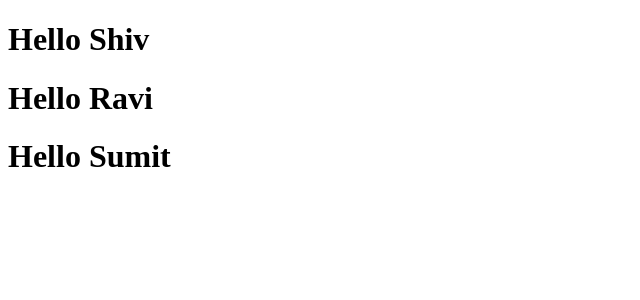
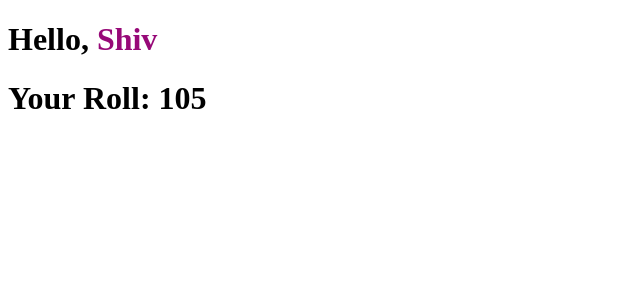
Before and after one commit to shivshaktisahoo/React-JS, a React (Create React App) app in the folder my-app/: page / in a window 1280 px wide. Shown: the top 300 px of the page, without its empty margins (0-640 px from the left). Built offline with nearby package versions, Linux system fonts and the light colour scheme.

Commit message:
JSX & Props in function ans class

```diff
--- a/my-app/package.json
+++ b/my-app/package.json
@@ -6,6 +6,7 @@
     "@testing-library/jest-dom": "^5.16.1",
     "@testing-library/react": "^12.1.2",
     "@testing-library/user-event": "^13.5.0",
+    "prop-types": "^15.8.1",
     "react": "^17.0.2",
     "react-dom": "^17.0.2",
     "react-scripts": "5.0.0",
--- /dev/null
+++ b/my-app/src/App.css
@@ -0,0 +1,6 @@
+.bg{
+    background-color: burlywood;
+}
+h1>span{
+    color: rgb(151, 9, 120);
+}
--- a/my-app/src/App.js
+++ b/my-app/src/App.js
@@ -1,14 +1,17 @@
-import React, {Component} from "react";
-import Student from "./Student";
+import React from "react";
+// import Student from "./Student";
+import "./App.css";
 
-const App = () => {
-    return (
-        <div>
-            <Student name="Shiv"/>
-            <Student name="Ravi"/>
-            <Student name="Sumit"/>
-        </div>
-    );
-}
+// const App = () => {
+//     return (
+//         <div>
+//             <Student name="Shiv"/>
+//             <Student name="Ravi"/>
+//             <Student name="Sumit"/>
+//         </div>
+//     );
+// }
 
-export default App;
+const el = <h1 className="bg">Hello</h1>
+
+export default el;
--- a/my-app/src/Student.js
+++ b/my-app/src/Student.js
@@ -1,7 +1,22 @@
-import React from "react";
-
-const Student = (props) => {
-    return <h1>Hello {props.name}</h1>;
+import React, {Component} from "react";
+import "./App.css"
+// const Student = (props) => {
+//     return(
+//         <div>
+//             <h1>Hello, <span>{props.name}</span> </h1>
+//             <h1>Your Roll: {props.roll}</h1>
+//         </div>
+//     );
+// }
+class Student extends Component{
+    render(){
+        return(
+            <div>
+                <h1>Hello, <span>{this.props.name}</span> </h1>
+                <h1>Your Roll: {this.props.roll}</h1>
+            </div>
+        );
+    }
 }
 
 export default Student;
--- a/my-app/src/index.js
+++ b/my-app/src/index.js
@@ -1,5 +1,6 @@
 import React from "react";
-import ReactDom from "react-dom";
-import App from "./App";
+import ReactDOM from "react-dom";
+import Student from "./Student";
 
-ReactDom.render(<App />, document.getElementById("root"))
+
+ReactDOM.render(<Student name="Shiv" roll={100+5} />, document.getElementById("root"));
```
Also changed, not shown: 1 other file (tests, documents, lock files or other folders).
